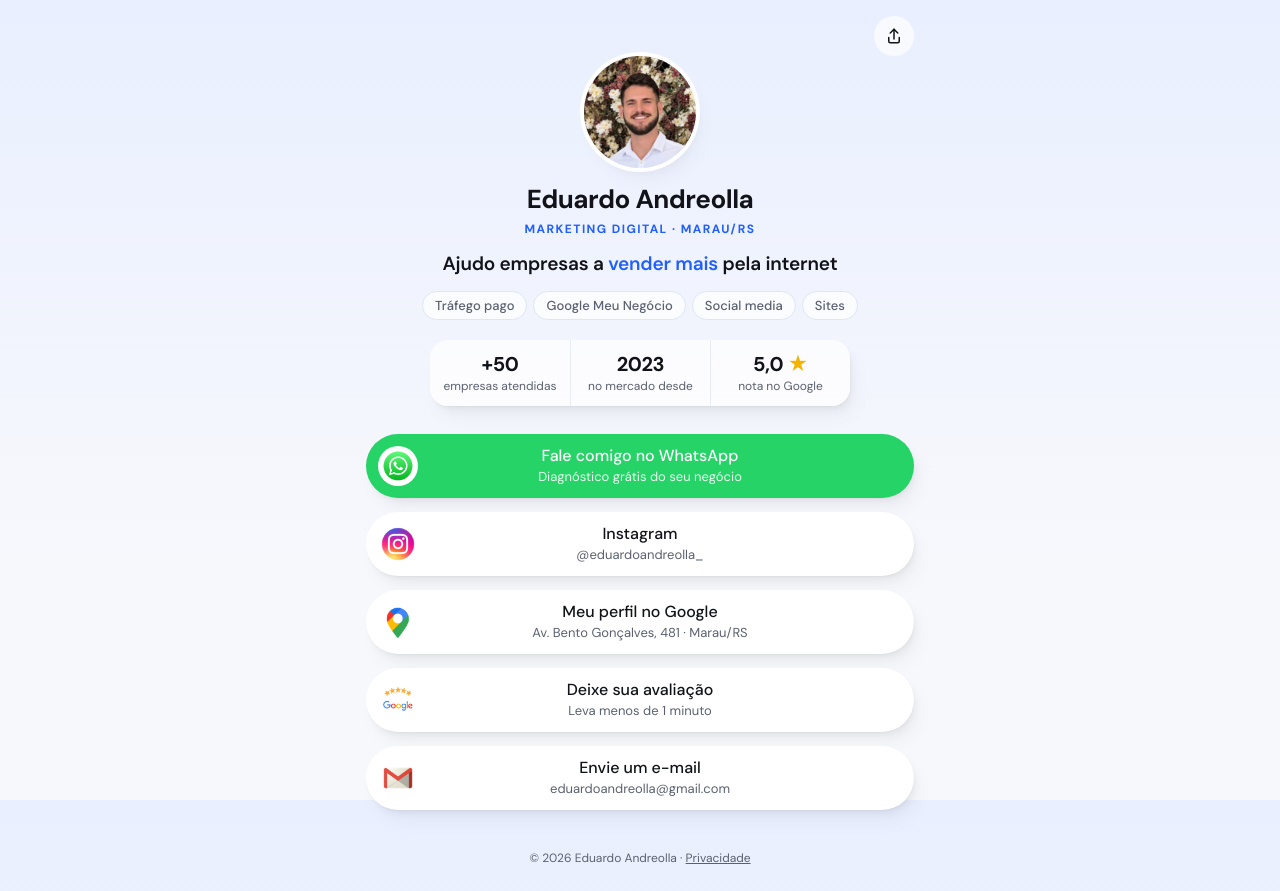
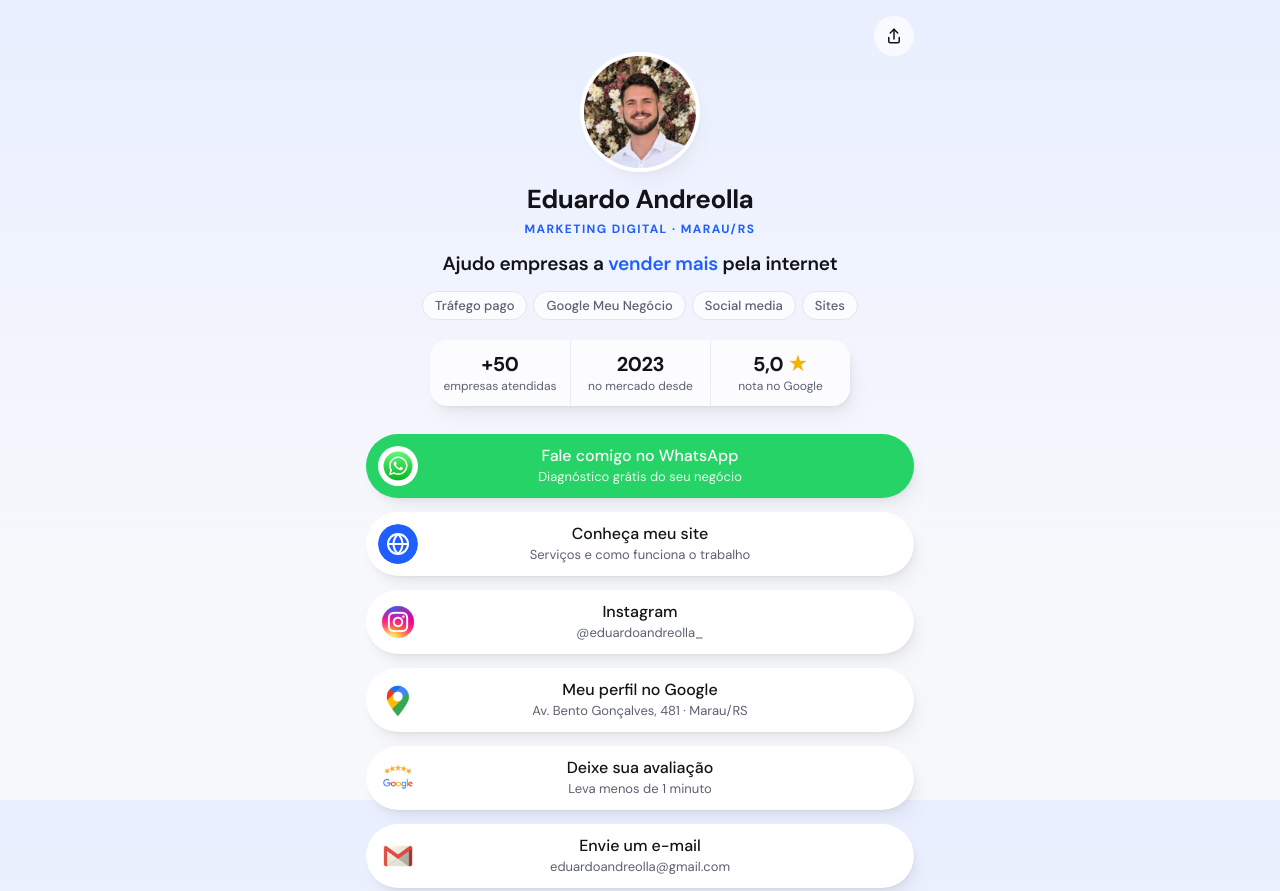
Before and after one commit to eduardo-andreolla/eduardo-andreolla.github.io, a plain HTML site: page links/index.html in a window 1280 px wide. Shown: the top 891 px of the page. Drawn offline with Linux system fonts and the light colour scheme.

Commit message:
Links: botão para o site principal
Co-Authored-By: Claude Opus 5.5 <noreply@anthropic.com>

```diff
--- a/links/index.html
+++ b/links/index.html
@@ -152,6 +152,13 @@
       </a>
     </li>
     <li>
+      <a class="link" href="https://eduardoandreolla.com.br/">
+        <img src="img/site.svg" alt="" width="40" height="40">
+        Conheça meu site
+        <small>Serviços e como funciona o trabalho</small>
+      </a>
+    </li>
+    <li>
       <a class="link" href="https://www.instagram.com/eduardoandreolla_/" target="_blank" rel="noopener">
         <img src="img/instagram.png" alt="" width="40" height="40">
         Instagram
```
Also changed, not shown: links/img/site.svg (added).
